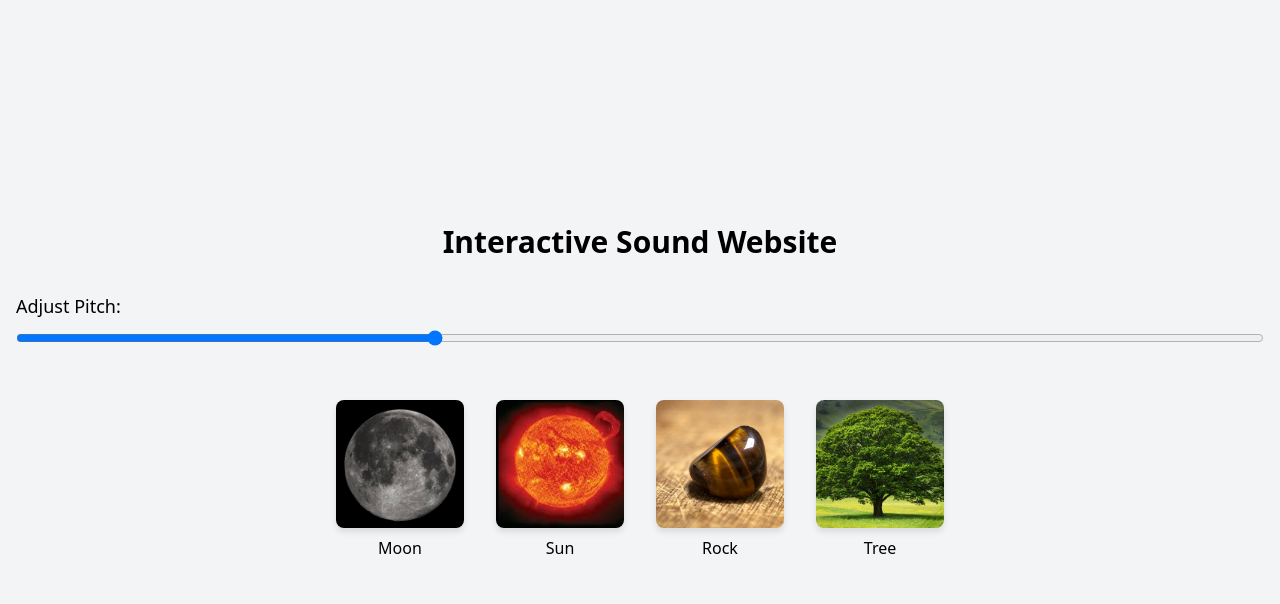
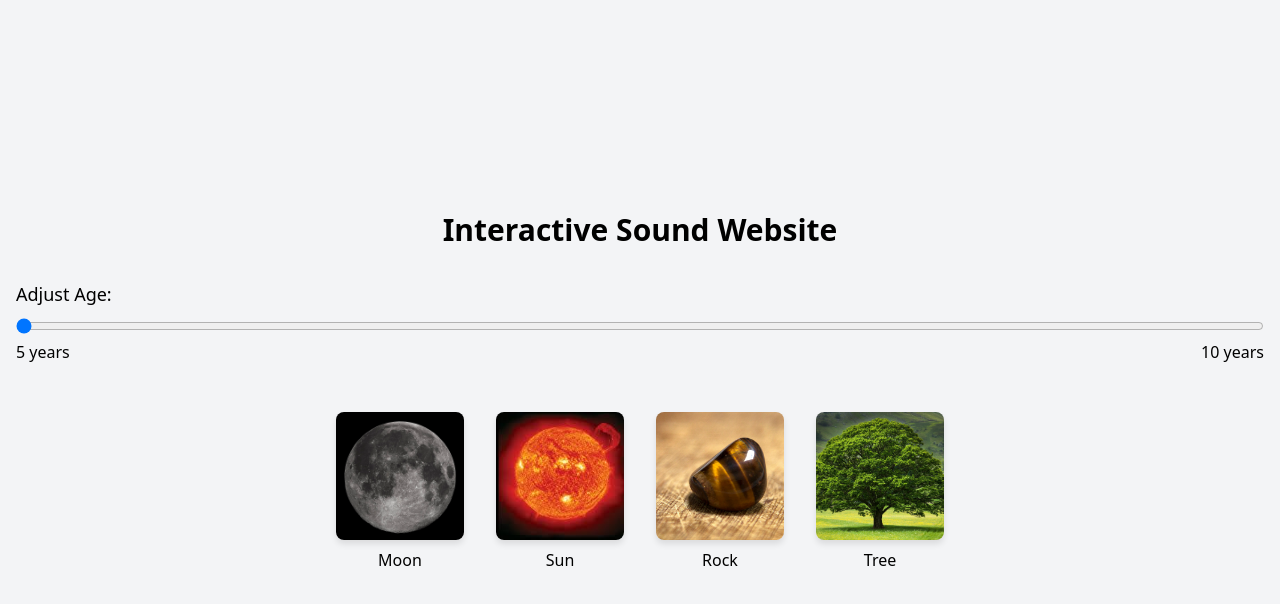
Before and after one commit to samee99/AI-talking-to-kids, a Flask app: page / in a window 1280 px wide. Shown: the top 604 px of the page. Run offline with Flask 3, Linux system fonts and the light colour scheme.

Commit message:
Agent query: Please check if the slider now adjusts between ages 5 and 10, with 5 as the default. Also, verify if the sounds change complexity when you adjust the age and click on different images.

```diff
--- a/static/js/app.js
+++ b/static/js/app.js
@@ -1,13 +1,13 @@
 document.addEventListener('DOMContentLoaded', () => {
     const audioContext = new (window.AudioContext || window.webkitAudioContext)();
     const soundButtons = document.querySelectorAll('.sound-button');
-    const pitchSlider = document.getElementById('pitchSlider');
+    const ageSlider = document.getElementById('ageSlider');
 
     const sounds = {
-        moon: { frequency: 220, waveform: 'sine' },
-        sun: { frequency: 440, waveform: 'square' },
-        rock: { frequency: 330, waveform: 'triangle' },
-        tree: { frequency: 110, waveform: 'sawtooth' }
+        moon: { baseFrequency: 220, waveform: 'sine' },
+        sun: { baseFrequency: 440, waveform: 'square' },
+        rock: { baseFrequency: 330, waveform: 'triangle' },
+        tree: { baseFrequency: 110, waveform: 'sawtooth' }
     };
 
     let oscillator = null;
@@ -17,21 +17,32 @@ document.addEventListener('DOMContentLoaded', () => {
         oscillator = audioContext.createOscillator();
         gainNode = audioContext.createGain();
 
+        const age = parseInt(ageSlider.value);
+        const complexityFactor = (age - 5) / 5; // 0 for 5-year-old, 1 for 10-year-old
+
         oscillator.type = sounds[soundType].waveform;
-        oscillator.frequency.setValueAtTime(sounds[soundType].frequency, audioContext.currentTime);
-
-        const pitchValue = parseFloat(pitchSlider.value);
-        oscillator.detune.setValueAtTime(1200 * Math.log2(pitchValue), audioContext.currentTime);
+        const frequency = sounds[soundType].baseFrequency * (1 + complexityFactor * 0.5);
+        oscillator.frequency.setValueAtTime(frequency, audioContext.currentTime);
 
         gainNode.gain.setValueAtTime(0, audioContext.currentTime);
         gainNode.gain.linearRampToValueAtTime(0.5, audioContext.currentTime + 0.01);
-        gainNode.gain.linearRampToValueAtTime(0, audioContext.currentTime + 0.5);
+        gainNode.gain.linearRampToValueAtTime(0, audioContext.currentTime + (0.5 + complexityFactor * 0.5));
 
         oscillator.connect(gainNode);
         gainNode.connect(audioContext.destination);
 
         oscillator.start();
-        oscillator.stop(audioContext.currentTime + 0.5);
+        oscillator.stop(audioContext.currentTime + (0.5 + complexityFactor * 0.5));
+
+        // Add harmonics for older ages
+        if (age > 7) {
+            const harmonicOscillator = audioContext.createOscillator();
+            harmonicOscillator.type = 'sine';
+            harmonicOscillator.frequency.setValueAtTime(frequency * 2, audioContext.currentTime);
+            harmonicOscillator.connect(gainNode);
+            harmonicOscillator.start();
+            harmonicOscillator.stop(audioContext.currentTime + (0.5 + complexityFactor * 0.5));
+        }
     }
 
     soundButtons.forEach(button => {
@@ -50,10 +61,7 @@ document.addEventListener('DOMContentLoaded', () => {
         });
     });
 
-    pitchSlider.addEventListener('input', () => {
-        const pitchValue = parseFloat(pitchSlider.value);
-        if (oscillator) {
-            oscillator.detune.setValueAtTime(1200 * Math.log2(pitchValue), audioContext.currentTime);
-        }
+    ageSlider.addEventListener('input', () => {
+        // Update visuals or any other age-dependent elements if needed
     });
 });
--- a/templates/index.html
+++ b/templates/index.html
@@ -12,8 +12,12 @@
         <h1 class="text-3xl font-bold text-center mb-8">Interactive Sound Website</h1>
 
         <div class="mb-8">
-            <label for="pitchSlider" class="block text-lg font-medium mb-2">Adjust Pitch:</label>
-            <input type="range" id="pitchSlider" min="0.5" max="2" step="0.1" value="1" class="w-full">
+            <label for="ageSlider" class="block text-lg font-medium mb-2">Adjust Age:</label>
+            <input type="range" id="ageSlider" min="5" max="10" step="1" value="5" class="w-full">
+            <div class="flex justify-between">
+                <span>5 years</span>
+                <span>10 years</span>
+            </div>
         </div>
 
         <div class="flex justify-center flex-wrap">
```
Also changed, not shown: 8 other files.
